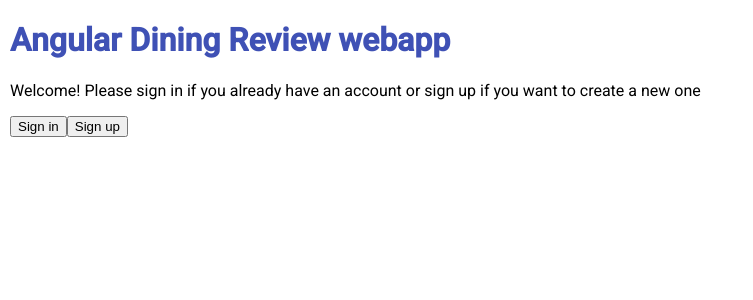
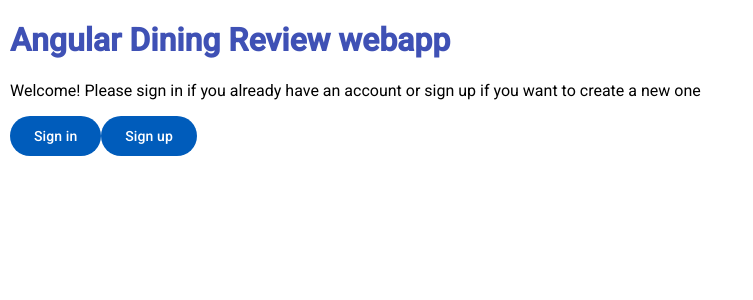
Before and after one commit to LucaBiasiolo/JavaScript-TypeScript, an Angular app in the folder diningreview/: page /home in a window 1280 px wide. Shown: the top 300 px of the page, without its empty margins (0-753 px from the left). Built offline with nearby package versions, Linux system fonts and the light colour scheme.

Commit message:
Change button type

```diff
--- a/diningreview/src/app/home/home.component.html
+++ b/diningreview/src/app/home/home.component.html
@@ -1,3 +1,3 @@
 <p>Welcome! Please sign in if you already have an account or sign up if you want to create a new one</p>
-<button mat-button type="button" [routerLink]="['/login']">Sign in</button>
-<button mat-button type="button" [routerLink]="['/signup']">Sign up</button>
+<button mat-flat-button type="button" [routerLink]="['/login']">Sign in</button>
+<button mat-flat-button type="button" [routerLink]="['/signup']">Sign up</button>
--- a/diningreview/src/app/home/home.component.ts
+++ b/diningreview/src/app/home/home.component.ts
@@ -1,9 +1,10 @@
 import { Component } from '@angular/core';
+import { MatButton } from '@angular/material/button';
 import { RouterModule } from '@angular/router';
 
 @Component({
   selector: 'app-home',
-  imports: [RouterModule],
+  imports: [RouterModule, MatButton],
   templateUrl: './home.component.html',
   styleUrl: './home.component.css'
 })
```
